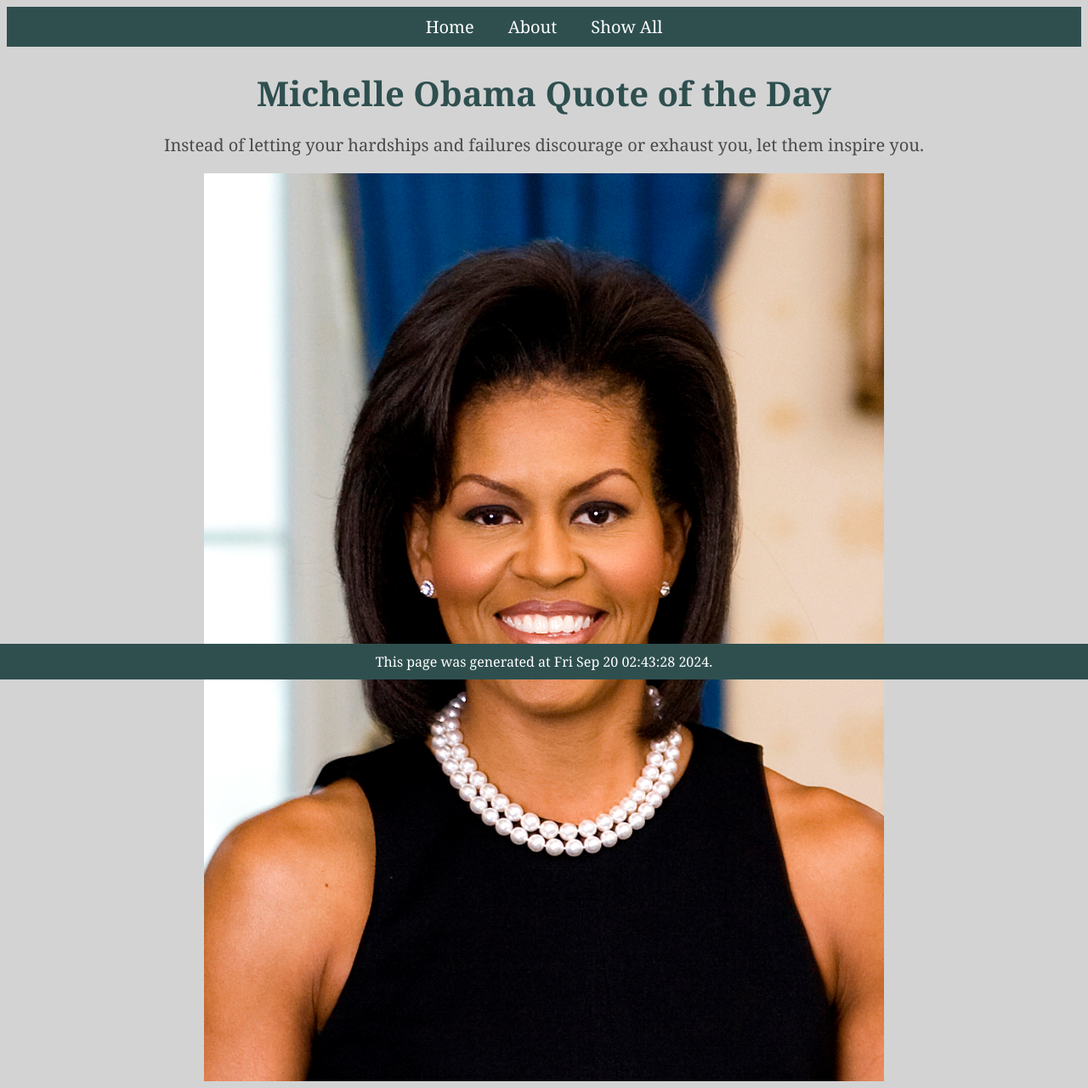
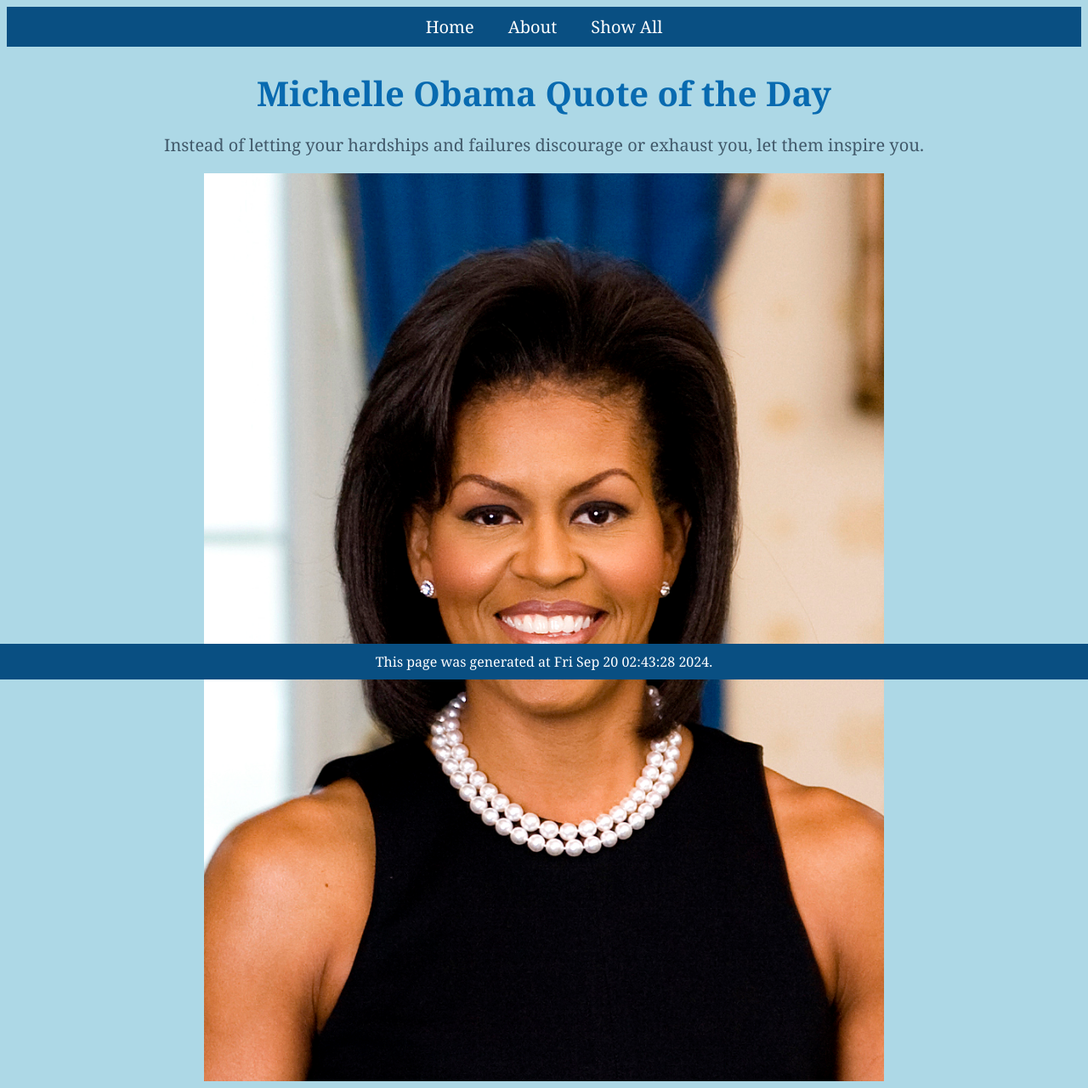
Before and after one commit to rachelcherry/CS412, a Django app: page / in a window 1280 px wide. Shown: the whole page at 85% size. Run offline with Django 5.2, Linux system fonts and the light colour scheme.

Commit message:
fixed styling

```diff
--- a/static/styles.css
+++ b/static/styles.css
@@ -2,12 +2,12 @@
 
 body {
   font-family:Georgia, 'Times New Roman', Times, serif;
-  background-color: lightgrey;
-  color: darkslategrey;
+  background-color: lightblue;
+  color: rgb(65, 89, 106);
 }
 
 nav {
-  background-color: darkslategrey;
+  background-color: rgb(9, 79, 130);
   padding: 10px;
 }
 
@@ -33,21 +33,21 @@ nav {
 
 
 h1 {
-  font-size: 2.5rem;
-  color: darkslategrey;
+  font-size: 40px;
+  color: rgb(8, 106, 176);
   margin-bottom: 20px;
   text-align: center;
 }
 
 h2 {
-  font-size: 2rem;
-  color: rgb(151, 149, 149);
+  font-size: 30px;
+  color: rgb(8, 84, 138);
   margin-bottom: 15px;
 }
 
 p {
-  font-size: 1.1rem;
-  color: rgb(74, 74, 74);
+  font-size: 16px;
+  color: rgb(65, 89, 106);
   margin-bottom: 20px;
   padding: 0 20px;
 }
@@ -74,7 +74,7 @@ footer {
   left: 0;
   right: 0;
   bottom: 0;
-  background-color: darkslategrey;
+  background-color: rgb(9, 79, 130);
   color: white;
   text-align: center;
   padding: 10px;
```
